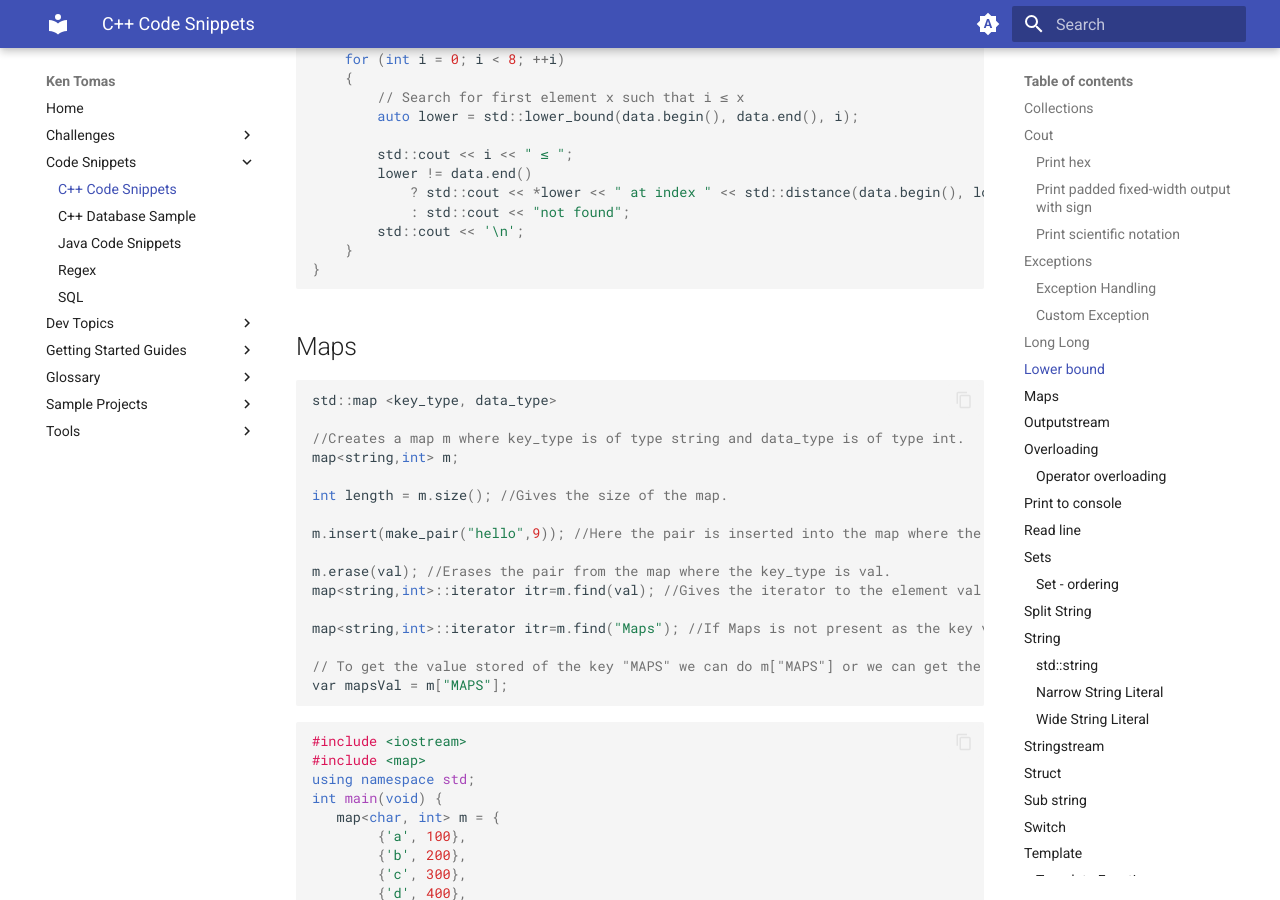
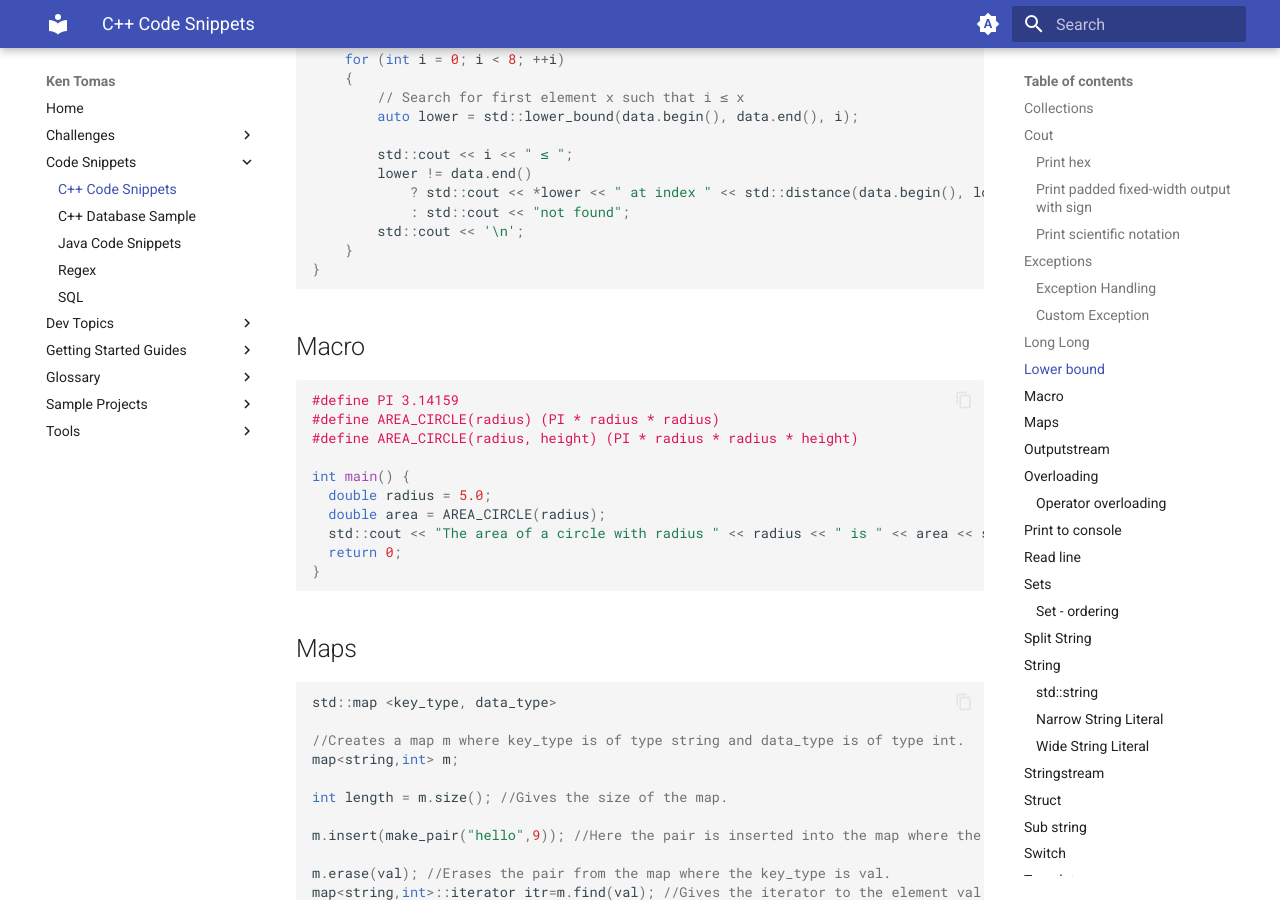
Before and after one commit to kentomas/kentomas.github.io, an MkDocs documentation site: the page built from docs/Code Snippets/Cpp.md, in a window 1280 px wide and 900 px high, scrolled down 3354 px. Built offline with MkDocs 1.6.1 and Material for MkDocs 9.7.7, drawn with Linux system fonts in a browser that asks for light colours.

Commit message:
- Added MACRO example.

````diff
--- a/docs/Code Snippets/Cpp.md
+++ b/docs/Code Snippets/Cpp.md
@@ -149,6 +149,21 @@ int main()
     }
 }
 
+```
+
+## Macro
+
+```cpp
+#define PI 3.14159
+#define AREA_CIRCLE(radius) (PI * radius * radius)
+#define AREA_CIRCLE(radius, height) (PI * radius * radius * height)
+
+int main() {
+  double radius = 5.0;
+  double area = AREA_CIRCLE(radius);
+  std::cout << "The area of a circle with radius " << radius << " is " << area << std::endl;
+  return 0;
+}
 ```
 
 ## Maps
````
